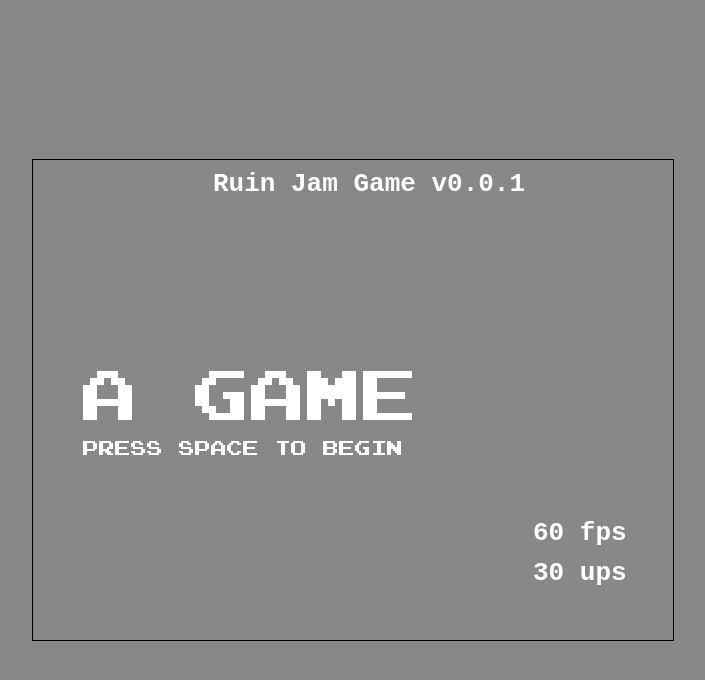
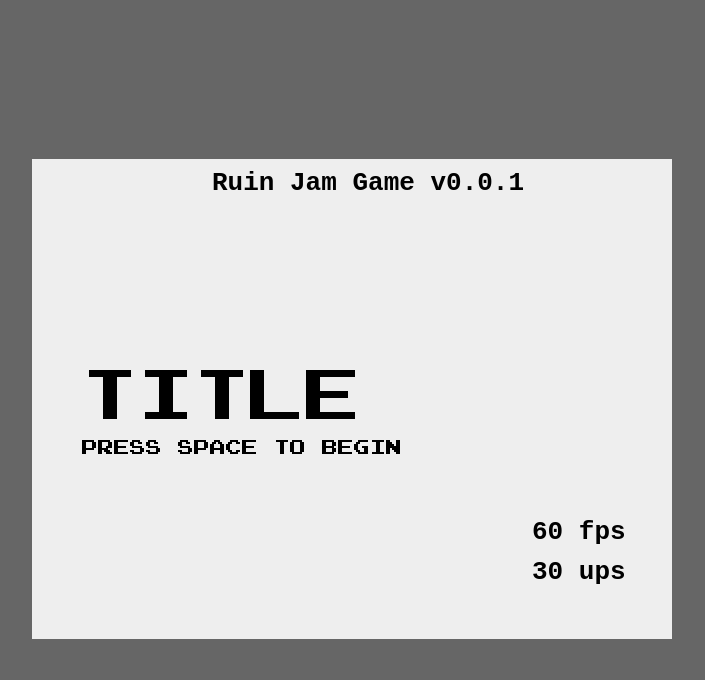
Before and after one commit to mwatson/Ruin-Jam-Game, a plain HTML site: page app/index.html in a window 1280 px wide. Shown: the whole page, without its empty margins (287-992 px from the left). Drawn offline with Linux system fonts and the light colour scheme.

Commit message:
More procedural stuffs

```diff
--- a/app/game/core/tools.js
+++ b/app/game/core/tools.js
@@ -30,7 +30,7 @@
                         return arr;
                 };
 
-                this.debugColor = '#FFF';
+                this.debugColor = '#000';
 
                 this.printFPS = function(ontoLayer, counts) {
                         var avgs = {};
--- a/app/game/definitions/hud.js
+++ b/app/game/definitions/hud.js
@@ -16,9 +16,9 @@
                 titleScreen: function() {
 
                         App.Draw.get('hud').writeText(
-                                "A GAME",
+                                "TITLE",
                                 App.Game.settings.hud.mainFont,
-                                '#FFF',
+                                '#000',
                                 50,
                                 250
                         );
@@ -26,7 +26,7 @@
                         App.Draw.get('hud').writeText(
                                 "PRESS SPACE TO BEGIN",
                                 App.Game.settings.hud.smallFont,
-                                '#FFF',
+                                '#000',
                                 50,
                                 280
                         );
--- a/app/game/definitions/playersprites.js
+++ b/app/game/definitions/playersprites.js
@@ -9,6 +9,7 @@
                 // 3 - shirt
                 // 4 - dark shirt
                 // 5 - pants
+                // 6 - dark pants
 
                 m: {
                         baby: {
@@ -43,16 +44,16 @@
                                         [0,0,0,0,3,3,3,3,3,3,4,0,0,0,0,0],
                                         [0,0,0,0,3,3,3,3,3,3,4,0,0,0,0,0],
                                         [0,0,0,0,3,3,3,5,5,5,4,0,0,0,0,0],
-                                        [0,0,0,0,1,1,1,5,5,5,1,0,0,0,0,0],
-                                        [0,0,0,0,0,5,5,5,5,5,0,0,0,0,0,0],
-                                        [0,0,0,0,0,5,5,5,5,5,0,0,0,0,0,0],
-                                        [0,0,0,0,0,5,5,5,5,5,5,0,0,0,0,0]
+                                        [0,0,0,0,1,1,1,5,6,6,1,0,0,0,0,0],
+                                        [0,0,0,0,0,5,5,5,6,6,0,0,0,0,0,0],
+                                        [0,0,0,0,0,5,5,5,6,6,0,0,0,0,0,0],
+                                        [0,0,0,0,0,5,5,5,5,6,6,0,0,0,0,0]
                                 ],
                                 hairMap: [
-                                        [0,0,0,1,2,4,4,4,4,3,2,2,1,0,0,0],
-                                        [0,0,0,0,5,5,3,0,0,0,0,0,0,0,0,0],
-                                        [0,0,0,0,5,5,3,0,0,0,0,0,0,0,0,0],
-                                        [0,0,0,0,3,4,1,0,0,0,0,0,0,0,0,0],
+                                        [0,0,0,1,2,4,4,4,4,4,3,2,1,0,0,0],
+                                        [0,0,0,0,4,5,5,0,0,0,0,0,0,0,0,0],
+                                        [0,0,0,0,4,5,5,0,0,0,0,0,0,0,0,0],
+                                        [0,0,0,0,3,2,1,0,0,0,0,0,0,0,0,0],
                                         [0,0,0,0,1,0,0,0,0,0,0,0,0,0,0,0],
                                         [0,0,0,0,0,0,0,0,0,0,0,0,0,0,0,0],
                                         [0,0,0,0,0,0,0,0,0,0,0,0,0,0,0,0],
@@ -108,10 +109,10 @@
                                         [0,0,0,0,0,3,3,3,3,3,4,0,0,0,0,0],
                                         [0,0,0,0,0,3,3,3,3,3,4,0,0,0,0,0],
                                         [0,0,0,0,0,3,3,5,5,5,4,0,0,0,0,0],
-                                        [0,0,0,0,0,1,1,5,5,5,1,0,0,0,0,0],
-                                        [0,0,0,0,0,0,5,5,5,5,0,0,0,0,0,0],
-                                        [0,0,0,0,0,0,5,5,5,5,0,0,0,0,0,0],
-                                        [0,0,0,0,0,0,5,5,5,5,5,0,0,0,0,0]
+                                        [0,0,0,0,0,1,1,5,6,6,1,0,0,0,0,0],
+                                        [0,0,0,0,0,0,5,5,6,6,0,0,0,0,0,0],
+                                        [0,0,0,0,0,0,5,5,6,6,0,0,0,0,0,0],
+                                        [0,0,0,0,0,0,5,5,5,6,6,0,0,0,0,0]
                                 ],
                                 hairMap: [
                                         [0,0,0,0,1,5,5,5,5,5,2,1,0,0,0,0],
@@ -155,9 +156,33 @@
                         { r:  63, g:  45, b:  38 }
                 ],
 
-                hair: {
-                }
+                hair: [
+                        { r:   9, g:   8, b:   6 },
+                        { r:  44, g:  34, b:  43 },
+                        { r:  59, g:  48, b:  42 },
+                        { r:  78, g:  67, b:  63 },
+                        { r:  80, g:  68, b:  68 },
+                        { r: 106, g:  78, b:  66 },
+                        { r:  85, g:  72, b:  56 },
+                        { r: 167, g: 133, b: 106 },
+                        { r: 184, g: 151, b: 120 },
+                        { r: 222, g: 188, b: 153 },
+                        { r: 151, g: 121, b:  97 },
+                        { r: 230, g: 206, b: 168 },
+                        { r: 229, g: 200, b: 168 },
+                        { r: 165, g: 107, b:  70 },
+                        { r: 145, g:  85, b:  61 },
+                        { r:  83, g:  61, b:  50 },
+                        { r: 141, g:  74, b:  66 },
+                        { r: 182, g:  82, b:  58 }
+                ],
 
+                // hair only used by elderly
+                oldHair: [
+                        { r: 113, g:  99, b:  90 },
+                        { r: 183, g: 166, b: 158 },
+                        { r: 214, g: 196, b: 194 }
+                ]
         };
 
         root.App.Defaults.PlayerSprites = playerSprites;
--- a/app/game/entity/player.js
+++ b/app/game/entity/player.js
@@ -25,35 +25,36 @@
                 function generateHair(imgData, hairDone, hairGrid, color, x, y) {
 
                         if(!_.isUndefined(hairDone[x + '_' + y])) {
-                                return;
+                                return 0;
                         }
 
                         if(_.isUndefined(hairGrid[y]) || _.isUndefined(hairGrid[y][x])) {
-                                return;
+                                return 0;
                         }
 
                         hairDone[x + '_' + y] = true;
 
                         if(hairGrid[y][x] == 0) {
-                                return;
+                                return 0;
                         }
 
                         var ch = App.Tools.rand(1, 5);
                         if(ch > hairGrid[y][x]) {
-                                return;
+                                return 0;
                         }
 
                         setPixel(imgData, x, y, color.r, color.g, color.b, 255);
 
                         for(var i = -1; i <= 1; i++) {
                                 for(var j = -1; j <= 1; j++) {
-                                        if(j == 0 && i == 0) {
-                                                continue;
-                                        }
-
+                                        //if(j == 0 && i == 0) {
+                                                //continue;
+                                        //}
                                         generateHair(imgData, hairDone, hairGrid, color, x + j, y + i);
                                 }
                         }
+
+                        return 1;
                 }
 
                 this.init = function() {
@@ -75,19 +76,37 @@
 
                         imgData = ctx.createImageData(c.width, c.height);
 
-                        var gId = this.playerEnt.c('Player').props.genderID;
-
-                        var skin = App.Defs.PlayerSprites.skin[App.Tools.rand(0, App.Defs.PlayerSprites.skin.length - 1)],
-                            hair = { r: 106, g: 78, b: 66 },
-                            shirt = { r: 233, g: 159, b: 0 },
-                            shirtshadow = { r: 175, g: 119, b: 0 },
-                            pants = { r: 0, g: 6, b: 81 },
+                        var gId = this.playerEnt.c('Player').props.genderID,
+                            rSkin = App.Tools.rand(0, App.Defs.PlayerSprites.skin.length - 1),
+                            skin = App.Defs.PlayerSprites.skin[rSkin],
+                            rHair = App.Tools.rand(0, App.Defs.PlayerSprites.hair.length - 1),
+                            hair = App.Defs.PlayerSprites.hair[rHair],
+                            shirt = { r: 0, g: 0, b: 0 },
+                            shirtshadow = { r: 0, g: 0, b: 0 },
+                            pants = { r: 0, g: 0, b: 0 },
+                            pantsdark = { r: 0, g: 0, b: 0 },
                             eyes = { r: 0, g: 0, b: 0 },
                             bodyGrid = App.Defs.PlayerSprites[gId].adult.bodyMap,
                             hairGrid = App.Defs.PlayerSprites[gId].adult.hairMap,
                             x, y, its,
                             hairStart = { x: -1, y: -1 },
                             hairDone = {};
+
+                        shirt.r = App.Tools.rand(0, 255);
+                        shirt.g = App.Tools.rand(0, 255);
+                        shirt.b = App.Tools.rand(0, 255);
+
+                        shirtshadow.r = Math.floor((shirt.r + 32) / 2);
+                        shirtshadow.g = Math.floor((shirt.g + 32) / 2);
+                        shirtshadow.b = Math.floor((shirt.b + 32) / 2);
+
+                        pants.r = App.Tools.rand(0, 255);
+                        pants.g = App.Tools.rand(0, 255);
+                        pants.b = App.Tools.rand(0, 255);
+
+                        pantsdark.r = Math.floor((pants.r + 32) / 2);
+                        pantsdark.g = Math.floor((pants.g + 32) / 2);
+                        pantsdark.b = Math.floor((pants.b + 32) / 2);
 
                         for(y = 0; y < bodyGrid.length; y++) {
                                 for(x = 0; x < bodyGrid[y].length; x++) {
@@ -116,7 +135,11 @@
                                                 case 5:
                                                         cols = pants;
                                                         break;
+                                                case 6:
+                                                        cols = pantsdark;
+                                                        break;
                                         }
+
                                         setPixel(imgData, x, y, cols.r, cols.g, cols.b, 255);
                                 }
                         }
--- a/app/index.html
+++ b/app/index.html
@@ -13,8 +13,9 @@
         font-family: 'PressStart';
         src: url('assets/fonts/prstartk.ttf');
 }
-body { margin: 0px; padding: 0px; background: #888; overflow: hidden; }
-canvas { cursor: none; border: 1px solid #000; }
+body { margin: 0px; padding: 0px; background: #666; overflow: hidden; }
+canvas { cursor: none; }
+canvas#background { background: #EEE; }
 </style>
 
 <script src="lib/lodash.js"></script>
```
